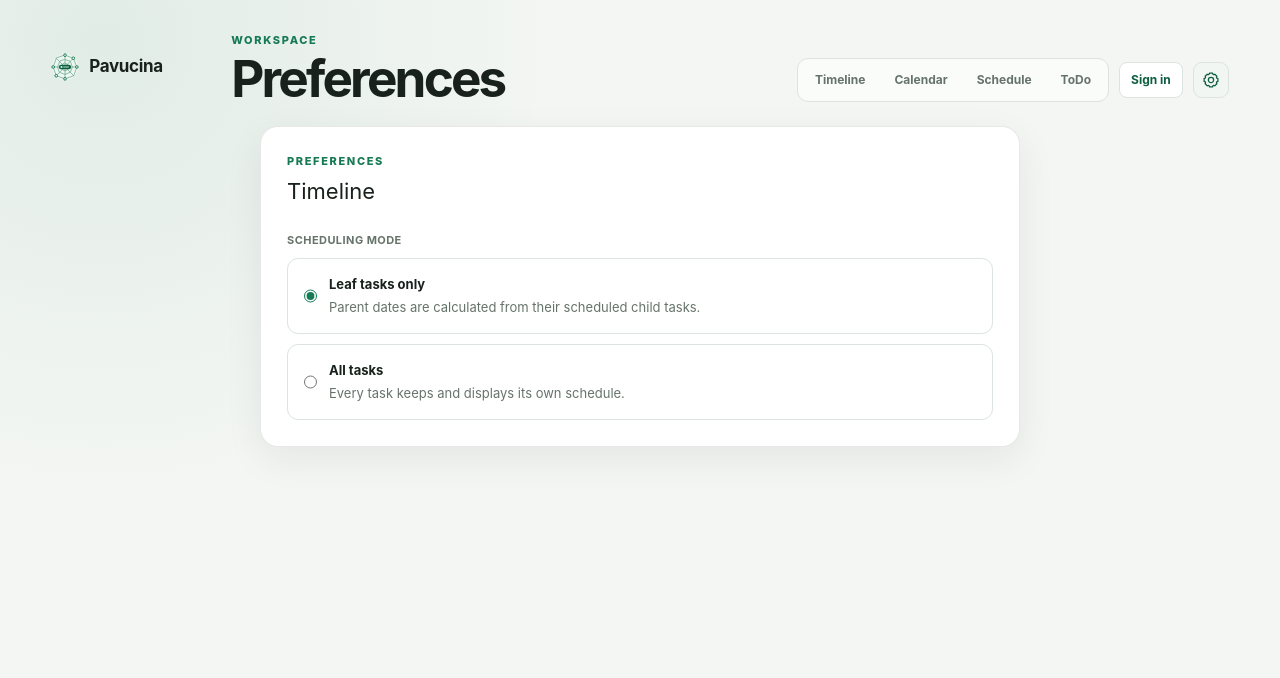
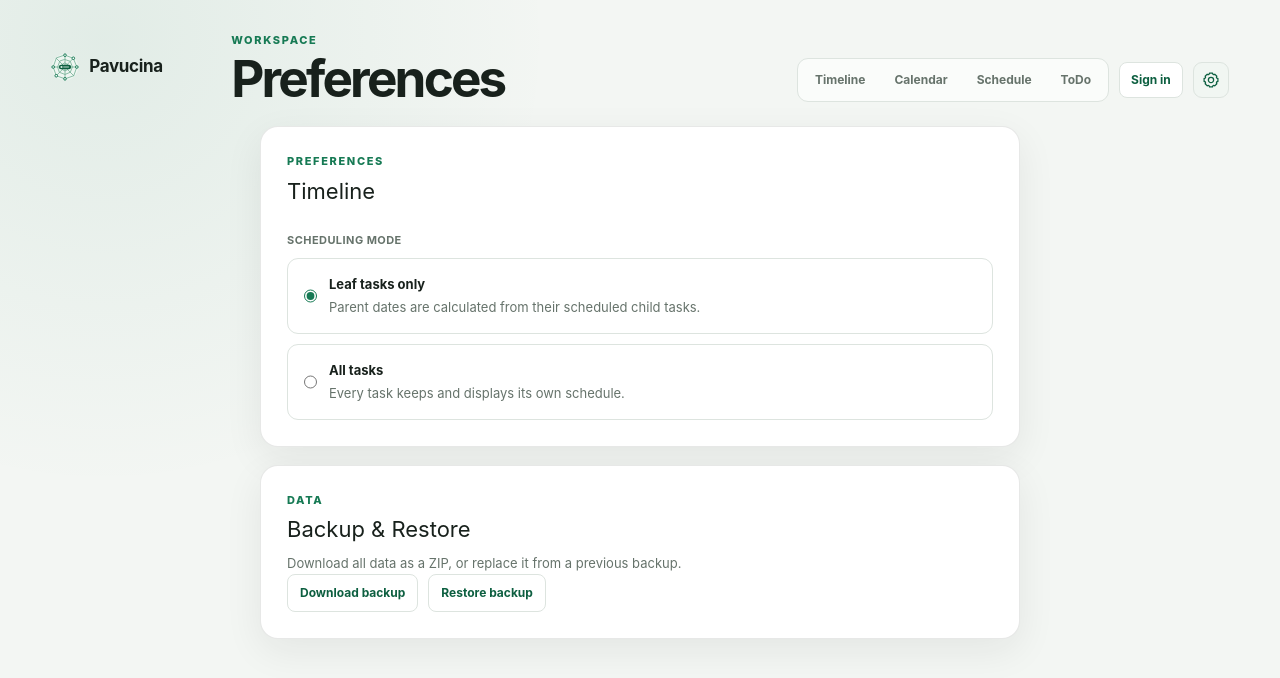
Before and after one commit to RFJBraunstingl/pavucina, a Next.js app: page /preferences in a window 1280 px wide. Shown: the top 678 px of the page. Built offline with nearby package versions, Linux system fonts and the light colour scheme; no server answers.

Commit message:
add backup and restore capability

```diff
--- a/package.json
+++ b/package.json
@@ -11,6 +11,7 @@
     "lint:fix": "eslint --fix"
   },
   "dependencies": {
+    "fflate": "^0.8.2",
     "mongodb": "^7.6.0",
     "next": "16.3.3",
     "next-auth": "^5.0.0-beta.32",
--- a/src/app/_styles/preferences.css
+++ b/src/app/_styles/preferences.css
@@ -32,6 +32,10 @@
   border-radius: 18px;
   background: var(--surface);
   box-shadow: 0 12px 38px rgb(24 33 28 / 7%);
+}
+
+.preferences-card + .preferences-card {
+  margin-top: 18px;
 }
 
 .preferences-card h2 {
@@ -81,6 +85,45 @@
   color: var(--ink);
 }
 
+.backup-restore h2 {
+  margin-bottom: 8px;
+}
+
+.backup-restore header > p:last-child,
+.backup-message {
+  color: var(--muted);
+  font-size: 13px;
+}
+
+.backup-actions {
+  display: flex;
+  gap: 10px;
+}
+
+.backup-actions button {
+  padding: 9px 12px;
+  border: 1px solid var(--line);
+  border-radius: 8px;
+  background: var(--surface);
+  color: var(--green-dark);
+  font-size: 12px;
+  font-weight: 700;
+  cursor: pointer;
+}
+
+.backup-actions button:disabled {
+  cursor: wait;
+  opacity: 0.55;
+}
+
+.backup-message {
+  margin: 12px 0 0;
+}
+
+.backup-message.error {
+  color: #7a2920;
+}
+
 @media (max-width: 680px) {
   .preferences-link {
     position: absolute;
--- /dev/null
+++ b/src/app/preferences/_components/backup-restore.tsx
@@ -0,0 +1,120 @@
+"use client";
+
+import { useRef, useState, type ChangeEvent } from "react";
+
+import {
+  createBackupArchive,
+  readBackupArchive,
+} from "@/services/backup-service";
+import type { Graph } from "@/types/graph";
+import type { UserPreferences } from "@/types/preferences";
+
+type Props = {
+  graph: Graph;
+  preferences: UserPreferences;
+  onRestore: (graph: Graph, preferences: UserPreferences) => void;
+};
+
+export default function BackupRestore({ graph, preferences, onRestore }: Props) {
+  const input = useRef<HTMLInputElement>(null);
+  const restoreDialog = useRef<HTMLDialogElement>(null);
+  const pendingBackup = useRef<ReturnType<typeof readBackupArchive>>(null);
+  const [message, setMessage] = useState("");
+  const [isError, setIsError] = useState(false);
+  const [restoring, setRestoring] = useState(false);
+
+  function downloadBackup() {
+    const archive = createBackupArchive(graph, preferences);
+    const url = URL.createObjectURL(
+      new Blob([new Uint8Array(archive)], { type: "application/zip" }),
+    );
+    const link = document.createElement("a");
+    link.href = url;
+    link.download = `pavucina-backup-${new Date().toISOString().slice(0, 10)}.zip`;
+    document.body.append(link);
+    link.click();
+    link.remove();
+    URL.revokeObjectURL(url);
+    setIsError(false);
+    setMessage("Backup downloaded.");
+  }
+
+  async function restoreBackup(event: ChangeEvent<HTMLInputElement>) {
+    const file = event.target.files?.[0];
+    event.target.value = "";
+    if (!file) return;
+
+    setRestoring(true);
+    try {
+      pendingBackup.current = readBackupArchive(
+        new Uint8Array(await file.arrayBuffer()),
+      );
+      restoreDialog.current?.showModal();
+    } catch (error) {
+      setIsError(true);
+      setMessage(error instanceof Error ? error.message : "Invalid backup file.");
+    } finally {
+      setRestoring(false);
+    }
+  }
+
+  function confirmRestore() {
+    const backup = pendingBackup.current;
+    if (!backup) return;
+    onRestore(backup.graph, backup.preferences);
+    setIsError(false);
+    setMessage("Backup restored.");
+  }
+
+  return (
+    <section className="preferences-card backup-restore" aria-labelledby="backup-restore">
+      <header>
+        <p className="eyebrow">Data</p>
+        <h2 id="backup-restore">Backup &amp; Restore</h2>
+        <p>Download all data as a ZIP, or replace it from a previous backup.</p>
+      </header>
+      <div className="backup-actions">
+        <button type="button" onClick={downloadBackup}>Download backup</button>
+        <button type="button" disabled={restoring} onClick={() => input.current?.click()}>
+          {restoring ? "Restoring…" : "Restore backup"}
+        </button>
+        <input
+          ref={input}
+          type="file"
+          accept=".zip,application/zip"
+          hidden
+          onChange={restoreBackup}
+        />
+      </div>
+      {message && (
+        <p className={isError ? "backup-message error" : "backup-message"} role="status">
+          {message}
+        </p>
+      )}
+      <dialog
+        ref={restoreDialog}
+        className="delete-dialog"
+        aria-labelledby="restore-dialog-heading"
+        onClose={() => { pendingBackup.current = null; }}
+      >
+        <form method="dialog">
+          <h3 id="restore-dialog-heading">Restore backup?</h3>
+          <p>
+            All current tasks, relationships, and settings will be replaced.
+            This cannot be undone.
+          </p>
+          <div className="delete-dialog-actions">
+            <button type="submit" autoFocus>Cancel</button>
+            <button
+              type="submit"
+              className="confirm-delete"
+              onClick={confirmRestore}
+            >
+              Restore
+            </button>
+          </div>
+        </form>
+      </dialog>
+    </section>
+  );
+}
--- a/src/app/preferences/_components/preferences-view.tsx
+++ b/src/app/preferences/_components/preferences-view.tsx
@@ -5,6 +5,7 @@ import { useRef } from "react";
 import AppHeader from "../../_components/app-header";
 import { GraphLoading, GraphSyncError } from "../../_components/graph-state";
 import { usePreferences } from "../../_components/use-preferences";
+import BackupRestore from "./backup-restore";
 import { useGraph } from "@/providers/graph-provider";
 import { resolvedScheduleMode } from "@/services/preferences-service";
 import { clearParentTaskSchedules } from "@/services/task-schedule-mode-service";
@@ -89,6 +90,14 @@ export default function PreferencesView() {
           </label>
         </fieldset>
       </section>
+      <BackupRestore
+        graph={graph}
+        preferences={preferences}
+        onRestore={(nextGraph, nextPreferences) => {
+          setGraph(nextGraph);
+          setPreferences(nextPreferences);
+        }}
+      />
       <dialog
         ref={leafModeDialog}
         className="delete-dialog"
--- /dev/null
+++ b/src/services/backup-service.ts
@@ -0,0 +1,77 @@
+import { unzipSync, zipSync } from "fflate";
+
+import { isGraph } from "./graph-service.ts";
+import { isUserPreferences } from "./preferences-service.ts";
+import type { Graph } from "@/types/graph";
+import type { UserPreferences } from "@/types/preferences";
+
+const FILE_NAMES = ["nodes.json", "edges.json", "settings.json"] as const;
+const MAX_BACKUP_BYTES = 10 * 1024 * 1024;
+const encoder = new TextEncoder();
+const decoder = new TextDecoder();
+
+function encodeJson(value: unknown) {
+  return encoder.encode(JSON.stringify(value));
+}
+
+function invalidBackup(message: string): never {
+  throw new Error(`Invalid backup: ${message}`);
+}
+
+export function createBackupArchive(
+  graph: Graph,
+  preferences: UserPreferences,
+) {
+  return zipSync({
+    "nodes.json": encodeJson(graph.nodes),
+    "edges.json": encodeJson(graph.relationships),
+    "settings.json": encodeJson(preferences),
+  });
+}
+
+export function readBackupArchive(archive: Uint8Array) {
+  if (!archive.length || archive.byteLength > MAX_BACKUP_BYTES) {
+    invalidBackup("file is empty or too large");
+  }
+
+  const seen = new Set<string>();
+  let uncompressedBytes = 0;
+  let files: Record<string, Uint8Array>;
+  try {
+    files = unzipSync(archive, {
+      filter: ({ name, originalSize }) => {
+        if (!FILE_NAMES.includes(name as (typeof FILE_NAMES)[number])) return false;
+        if (seen.has(name)) invalidBackup(`duplicate ${name}`);
+        seen.add(name);
+        uncompressedBytes += originalSize;
+        if (uncompressedBytes > MAX_BACKUP_BYTES) invalidBackup("content is too large");
+        return true;
+      },
+    });
+  } catch (error) {
+    if (error instanceof Error && error.message.startsWith("Invalid backup:")) {
+      throw error;
+    }
+    invalidBackup("could not read ZIP file");
+  }
+
+  if (FILE_NAMES.some((name) => !files[name])) {
+    invalidBackup(`expected ${FILE_NAMES.join(", ")}`);
+  }
+
+  let nodes: unknown;
+  let relationships: unknown;
+  let preferences: unknown;
+  try {
+    nodes = JSON.parse(decoder.decode(files["nodes.json"]));
+    relationships = JSON.parse(decoder.decode(files["edges.json"]));
+    preferences = JSON.parse(decoder.decode(files["settings.json"]));
+  } catch {
+    invalidBackup("JSON content could not be read");
+  }
+
+  const graph: unknown = { version: 1, nodes, relationships };
+  if (!isGraph(graph)) invalidBackup("nodes or edges are invalid");
+  if (!isUserPreferences(preferences)) invalidBackup("settings are invalid");
+  return { graph, preferences };
+}
```
Also changed, not shown: 2 other files (tests, documents, lock files or other folders).
